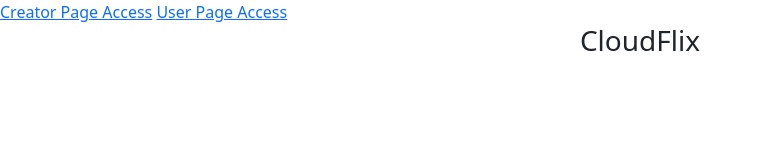
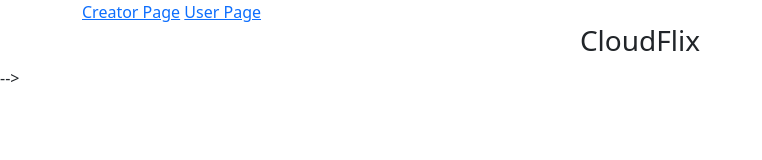
Before and after one commit to stephboyle/CloudFlix1, a plain HTML site: page index.html in a window 1280 px wide. Shown: the whole page, without its empty margins (0-762 px from the left). Drawn offline with Linux system fonts and the light colour scheme.

Commit message:
testing links

```diff
--- a/index.html
+++ b/index.html
@@ -1,5 +1,5 @@
-<a href="https://lemon-cliff-0d85a6110.2.azurestaticapps.net/">Creator Page Access</a>
-<a href="file:///C:/CloudFlixNew/CloudFlix1/user1.html">User Page Access</a>
+<!-- <a href="https://lemon-cliff-0d85a6110.2.azurestaticapps.net/">Creator Page Access</a>
+<a href="file:///C:/CloudFlixNew/CloudFlix1/user1.html">User Page Access</a> -->
 
 <html lang="en" ng-app="Dashboard">
   <head>
@@ -15,8 +15,15 @@
       <script type="text/javascript" src="JS/app.js"></script>
 
   </head>
+  <body>
 
-<body>
+    <div class="container">
+        <a href='creator1.html'>Creator Page</a>
+        <a href='user1.html'>User Page</a>
+    </div>
+  </body>
+
+<!-- <body>
 
     <div  class="container">
 
@@ -33,6 +40,6 @@
 
     </div>
 
-</body>
+</body> -->
 
 </html>
```
